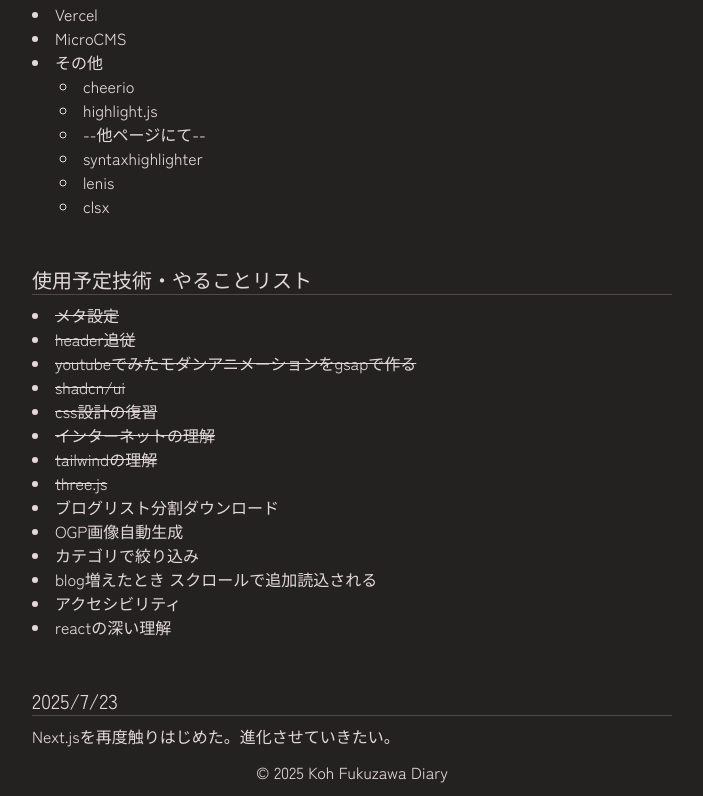
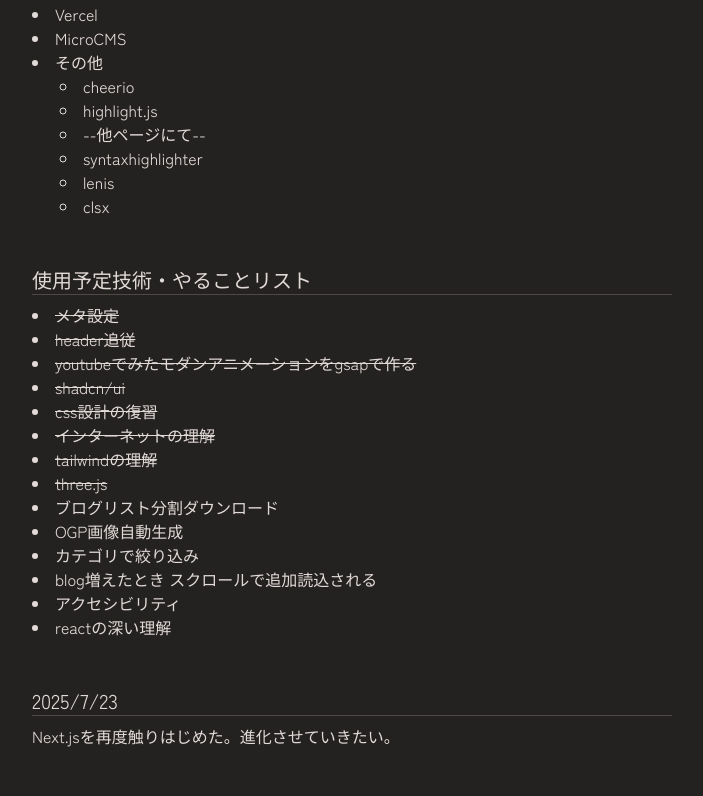
Before and after one commit to Musasi914/blog2, a Next.js app: page /about in a window 1280 px wide. Shown: the part 339-1135 px from the top of the page, without its empty margins (288-991 px from the left). After the commit the page ends 1087 px from the top, so only its background shows below. Built offline with nearby package versions, Linux system fonts and the light colour scheme.

Commit message:
canonical更新とfooter削除

```diff
--- a/src/app/(blog)/_components/common/Select/CategorySelector.tsx
+++ b/src/app/(blog)/_components/common/Select/CategorySelector.tsx
@@ -11,7 +11,11 @@
   { name: "リリース", value: "release" },
 ];
 
-export default function CategorySelector({ visiting }: { visiting?: CategoryType }) {
+export default function CategorySelector({
+  visiting,
+}: {
+  visiting?: CategoryType;
+}) {
   const router = useRouter();
   const handleChange = (e: React.ChangeEvent<HTMLSelectElement>) => {
     const value = e.target.value;
@@ -20,7 +24,9 @@
   };
 
   const getLatestBlogs = useCallback(async () => {
-    sessionStorage.removeItem(visiting ? `${visiting}-scrollPosition` : "scrollPosition");
+    sessionStorage.removeItem(
+      visiting ? `${visiting}-scrollPosition` : "scrollPosition"
+    );
     sessionStorage.removeItem(visiting ? visiting : "blogList");
     window.location.reload();
   }, [visiting]);
@@ -32,6 +38,7 @@
         className="flex-1 border text-sm rounded-lg block  p-2.5 bg-background border-gray-600 placeholder-gray-400  focus:ring-blue-500 focus:border-blue-500 cursor-pointer"
         defaultValue={visiting ?? "all"}
         onChange={handleChange}
+        aria-label="カテゴリで絞り込む"
       >
         <option value="all">All</option>
         {categoryList.map((categoryData) => (
@@ -41,7 +48,10 @@
         ))}
       </select>
       <div className="z-10">
-        <button className="bg-black block w-full h-full text-foreground px-4 py-2 rounded-md " onClick={getLatestBlogs}>
+        <button
+          className="bg-black block w-full h-full text-foreground px-4 py-2 rounded-md "
+          onClick={getLatestBlogs}
+        >
           最新記事の取得
         </button>
       </div>
--- a/src/app/(blog)/layout.tsx
+++ b/src/app/(blog)/layout.tsx
@@ -17,7 +17,7 @@
   },
   description: "福沢コウの自分振り帰り用途のサイトです。",
   alternates: {
-    canonical: "https://blog2-one-phi.vercel.app/",
+    canonical: "https://www.koh-fukuzawa.jp/",
   },
 };
 
@@ -52,10 +52,7 @@
               </Link>
             </nav>
           </header>
-          <main>{children}</main>
-          <footer className="py-3 text-center mb-14 sm:mb-0">
-            &copy; 2025 Koh Fukuzawa Diary
-          </footer>
+          <main className="mb-24 sm:mb-0">{children}</main>
         </div>
       </body>
       <GoogleAnalytics gaId="G-033R4YB0LF" />
```
